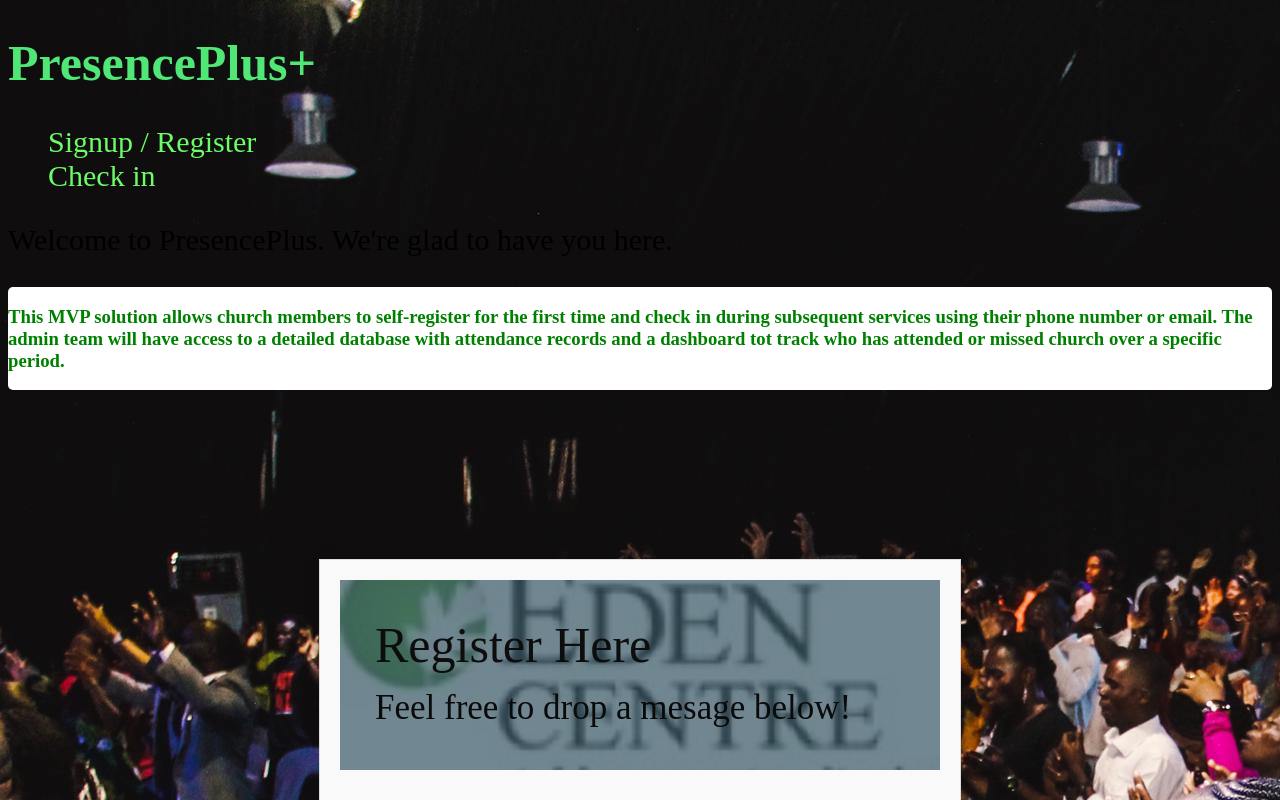
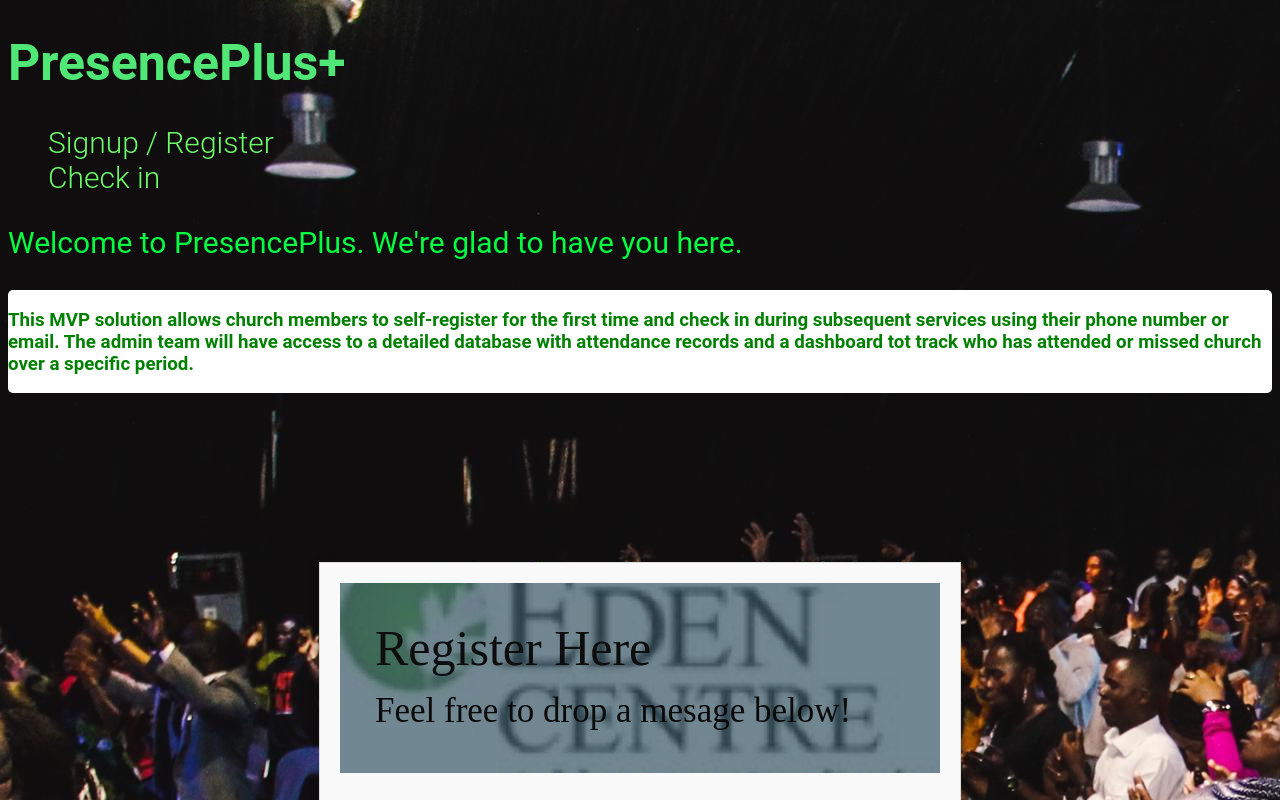
Before and after one commit to Amos-T/PresencePlus, a plain HTML site: page index.html in a window 1280 px wide. Shown: the top 800 px of the page. Drawn offline with Linux system fonts and the light colour scheme.

Commit message:
adding font

```diff
--- a/style/style.css
+++ b/style/style.css
@@ -1,6 +1,7 @@
 body{
     background-image: url(../images/eden\ 2.jpg);
     align-items: center;
+    font-family: Roboto, Cambria, Cochin, Georgia, Times, 'Times New Roman', serif;
 }
 
 h1{
@@ -11,6 +12,7 @@ h1{
 p{
     font-size: 30px;
     font-weight: 400;
+    color: #04fc42;
 }
 
 
```
